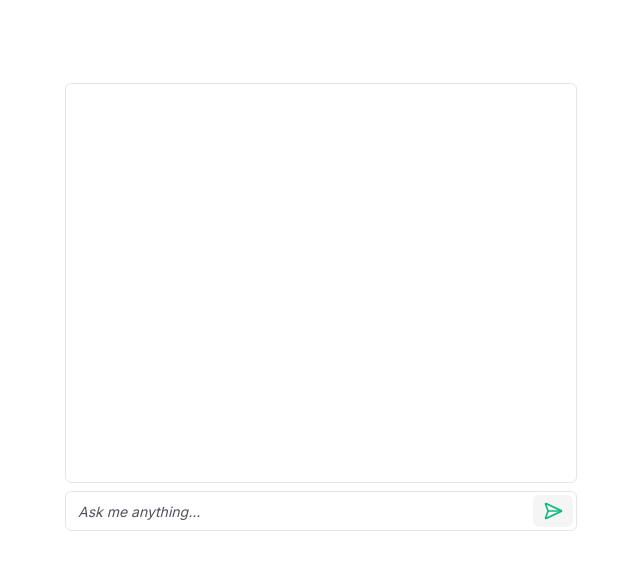
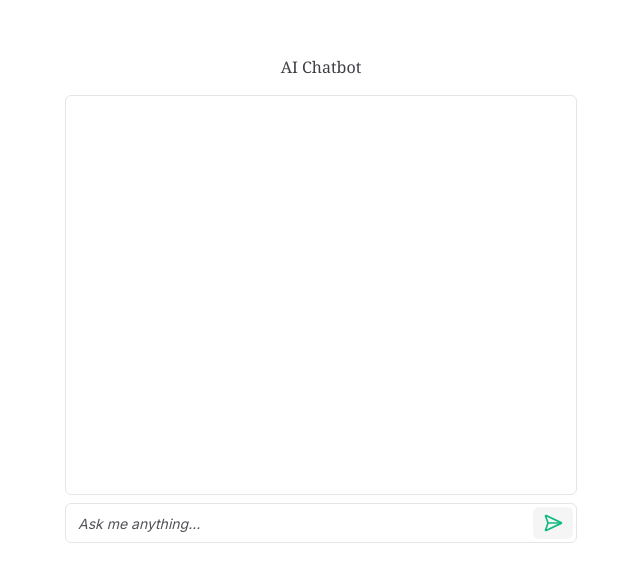
Before and after one commit to Manizha-khorram/AI-Customer-Service, a Next.js app in the folder ai-cs-chatbot/: page / in a window 1280 px wide. Shown: the part 101-682 px from the top of the page, without its empty margins (319-959 px from the left). Built offline with nearby package versions, Linux system fonts and the light colour scheme.

Commit message:
milestone commit 2

```diff
--- a/ai-cs-chatbot/app/api/chat/route.ts
+++ b/ai-cs-chatbot/app/api/chat/route.ts
@@ -10,13 +10,14 @@ export async function POST(req: Request) {
         if (!process.env.OPENAI_API_KEY){
             return new NextResponse('Missing OpenAI API Key.', { status: 400 })
         }
+        const {messages} = await req.json()
 
-        const {messages} = await req.json()
         const response = await openai.chat.completions.create({
             model: 'gpt-3.5-turbo',
             stream: true,
             messages
         })
+
 
         const stream = OpenAIStream(response)
         return new StreamingTextResponse(stream)
--- a/ai-cs-chatbot/components/chat.tsx
+++ b/ai-cs-chatbot/components/chat.tsx
@@ -32,7 +32,7 @@ export default function Chat() {
     return (
         <section className = 'text-zinc-700'>
             <div className = 'container flex h-screen flex-col items-center justify-center'>
-                <h1 className = 'font-serif text-2x1 font-medium'></h1>
+                <h1 className = 'font-serif text-2x1 font-medium'>AI Chatbot</h1>
                 <div className = 'mt-4 w-full max-w-lg'>
                     {/* {response container} */}
                     <ScrollArea
--- a/package.json
+++ b/package.json
@@ -1,5 +1,6 @@
 {
   "dependencies": {
-    "@nanostores/react": "github:ai/react"
+    "@nanostores/react": "github:ai/react",
+    "cohere-ai": "^7.11.2"
   }
 }
```
Also changed, not shown: 1 other file (tests, documents, lock files or other folders).
